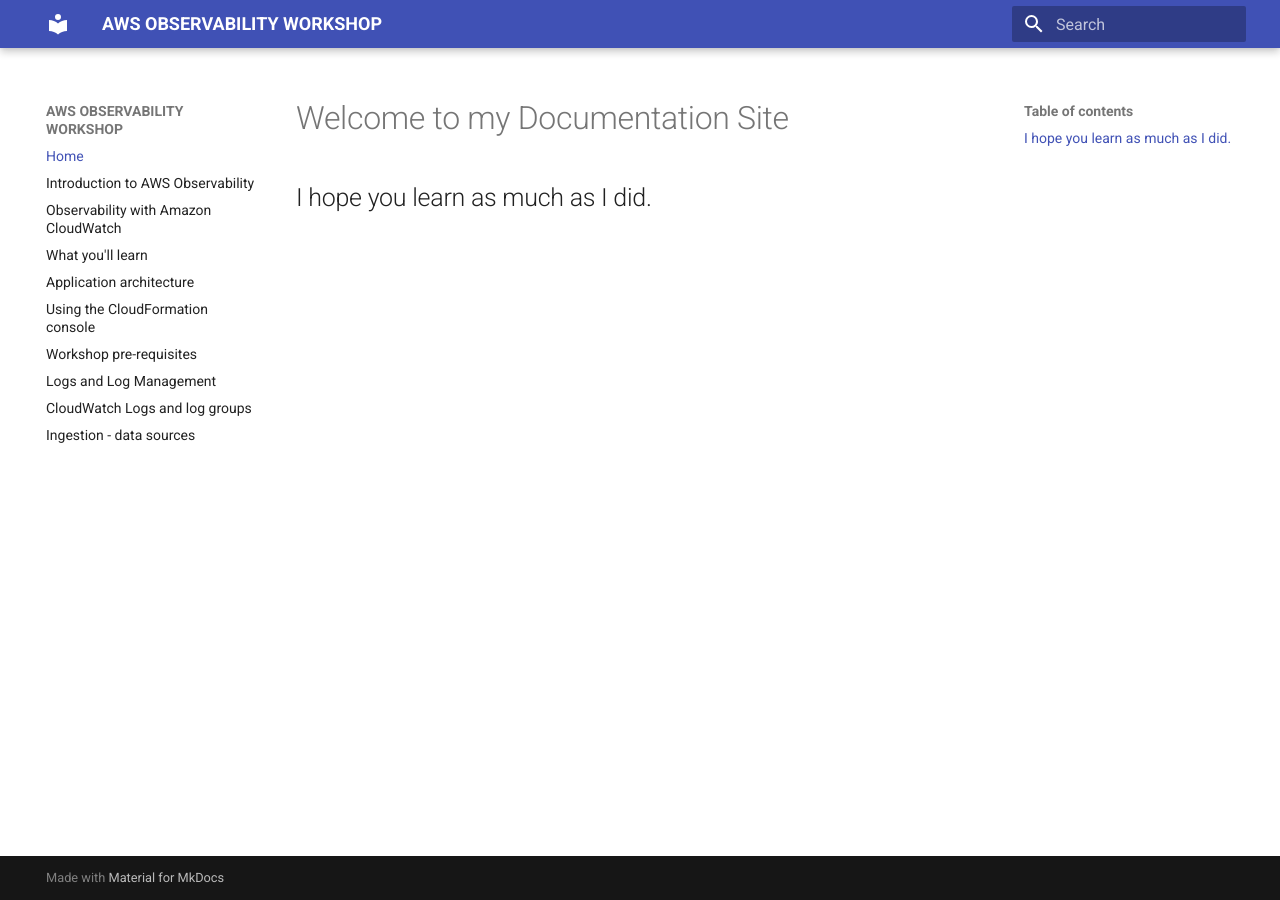
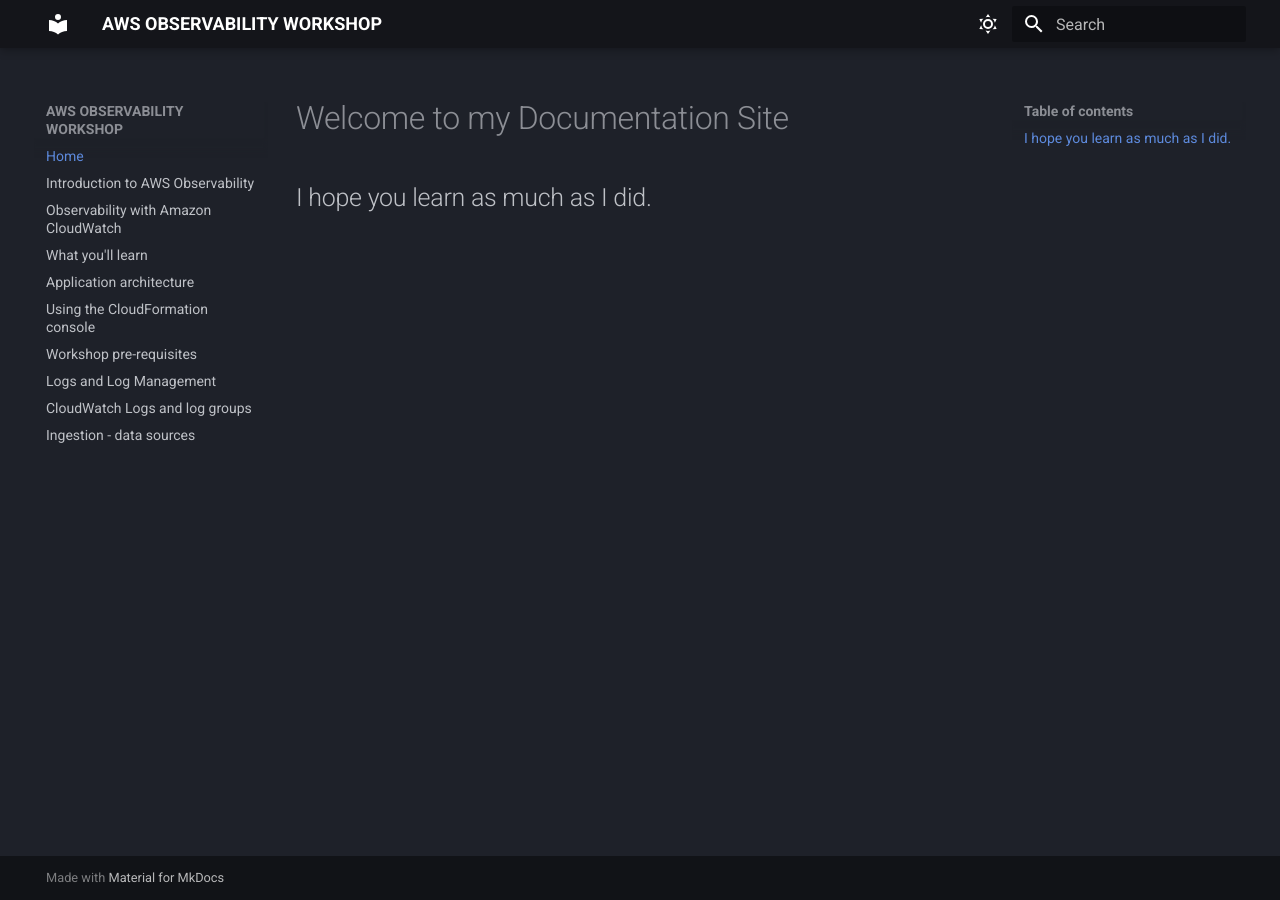
Before and after one commit to PRappalini/AWS-OBSERVABILITY-WORKSHOP, an MkDocs documentation site: the page built from docs/index.md, in a window 1280 px wide. Built offline with MkDocs 1.6.1 and Material for MkDocs 9.7.7, drawn with Linux system fonts in a browser that asks for light colours.

Commit message:
Update mkdocs.yml

```diff
--- a/mkdocs.yml
+++ b/mkdocs.yml
@@ -4,6 +4,21 @@ site_author: Pablo
 
 theme:
   name: material
+  palette:
+    # Dark Mode
+    - scheme: slate
+      primary: black
+      accent: deep orange
+      toggle:
+        icon: material/weather-sunny
+        name: Switch to light mode
+    # Light Mode
+    - scheme: default
+      primary: blue
+      accent: deep orange
+      toggle:
+        icon: material/weather-night
+        name: Switch to dark mode
 
 nav:
   - Home: index.md
```
